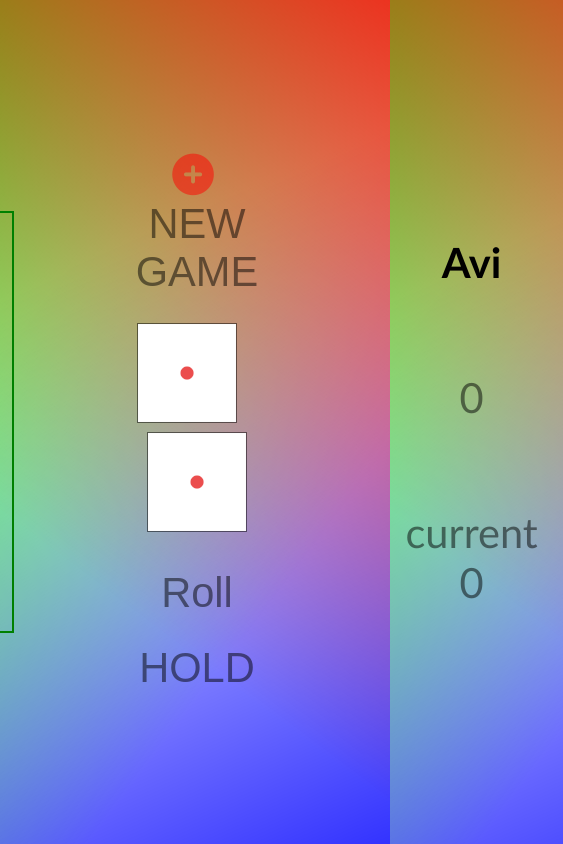
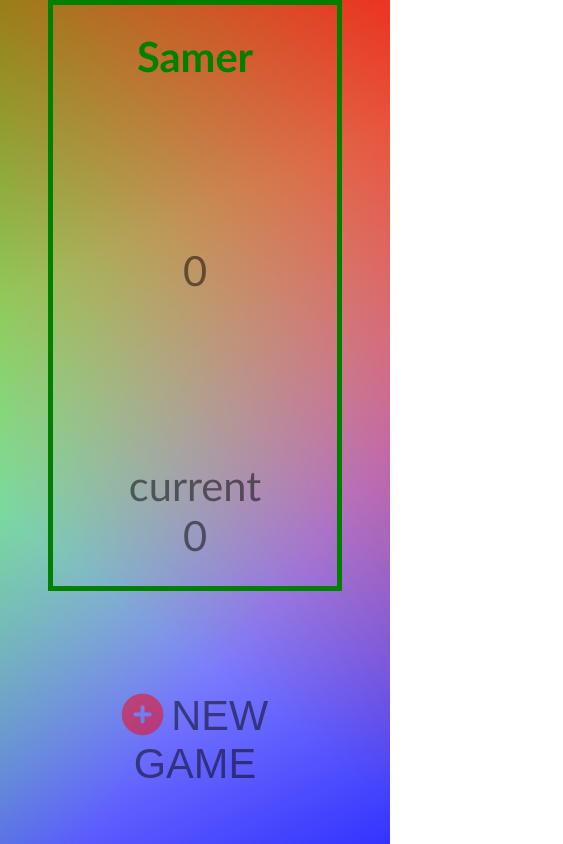
Before and after one commit to samertaha/Dice-Game, a React (Create React App) app: page / in a window 390 px wide. Shown: the top 844 px of the page, 563 px wide, since content can reach past the window. Built offline with nearby package versions, Linux system fonts and the light colour scheme.

Commit message:
fixed responsivity issue

```diff
--- a/src/App.css
+++ b/src/App.css
@@ -26,19 +26,24 @@ body {
 }
 
 .container {
+  flex: 1;
+  margin-top: 5rem 0;
+  height: 100vh;
   display: flex;
   justify-content: center;
   align-items: center;
   text-align: center;
+  flex-wrap: wrap;
 }
 .vert {
-  height: 50vh;
+  height: 70vh;
   width: 15rem;
   margin: 0 3rem;
   flex-direction: column;
   justify-content: space-between;
   padding: 1.6rem;
   flex: 1;
+  flex-wrap: nowrap;
 }
 button {
   border: none;
--- a/src/Components/GameBoard/GameBoard.jsx
+++ b/src/Components/GameBoard/GameBoard.jsx
@@ -6,13 +6,18 @@ import Screen from './Screen/Screen';
 class GameBoard extends React.Component {
   render() {
     return (
-      <div className='container vert' style={{ height: '70vh' }}>
+      <div className='container vert' style={{ height: '100vh' }}>
         <NewGameBtn newGame={this.props.resetGame} />
         <Screen
           currentDiceRoll={this.props.currentDiceRoll}
           rolling={this.props.rolling}
         />
-        <button type='button' onClick={this.props.rollIt}>
+        <div className='container vert'>
+          <button
+            type='button'
+            onClick={this.props.rollIt}
+            style={{ flex: '1' }}
+          >
             Roll
           </button>
           <button
@@ -20,9 +25,11 @@ class GameBoard extends React.Component {
             onClick={() => {
               this.props.holdCurrentPlayer();
             }}
+            style={{ flex: '1' }}
           >
             HOLD
           </button>
+        </div>
       </div>
     );
   }
--- a/src/Components/GameBoard/NewGameBtn/NewGameBtn.jsx
+++ b/src/Components/GameBoard/NewGameBtn/NewGameBtn.jsx
@@ -3,7 +3,7 @@ import React from 'react';
 class NewGameBtn extends React.Component {
   render() {
     return (
-      <div className='container'>
+      <div className='container' style={{ flex: '1', height: '15rem' }}>
         <button onClick={this.props.newGame}>
           <i className='fa-solid fa-circle-plus'></i>
           NEW GAME
--- a/src/Components/GameBoard/Screen/Screen.js
+++ b/src/Components/GameBoard/Screen/Screen.js
@@ -3,7 +3,7 @@ import React from 'react';
 class Dice extends React.Component {
   render() {
     return (
-      <div className={`screen`}>
+      <div className={`screen`} style={{ flex: '1' }}>
         <img
           src={`./images/dice-${this.props.currentDiceRoll[0]}.png`}
           alt='dice1'
--- a/src/Components/Player/Player.jsx
+++ b/src/Components/Player/Player.jsx
@@ -34,8 +34,8 @@ class Player extends React.Component {
       <div
         className='container vert'
         style={{
-          transition: 'all .3s ease-in-out',
-          border: myTurn || winned ? '2px solid green' : 'none',
+          transition: 'all .1s ease-in-out',
+          border: myTurn || winned ? '5px solid green' : 'none',
         }}
       >
         <h1
```
Lines whose indentation alone changed are shown as unchanged.
